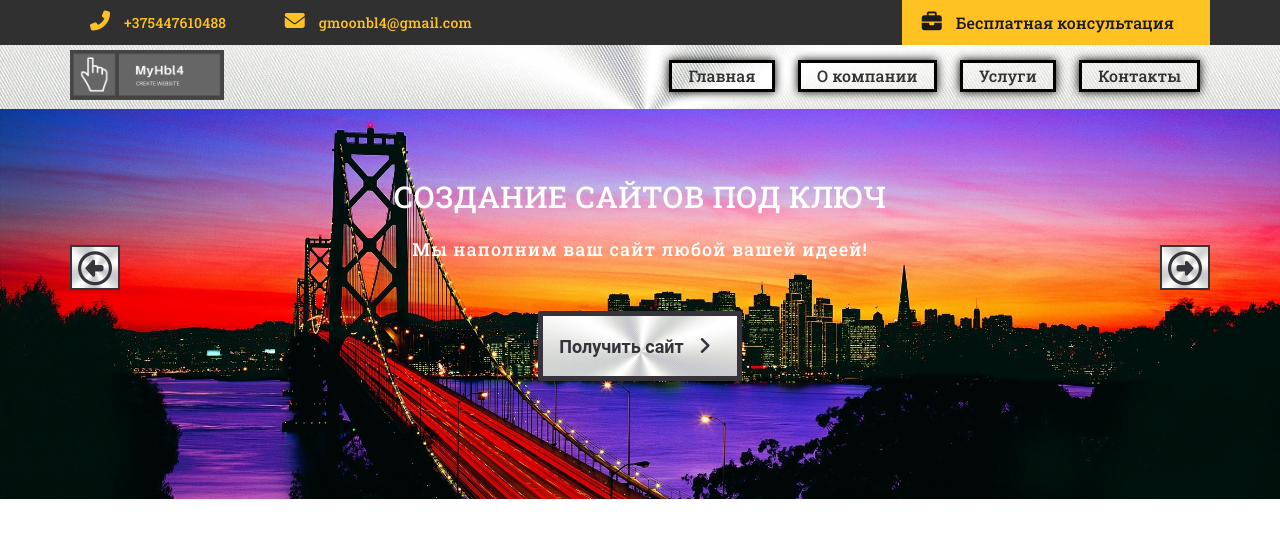
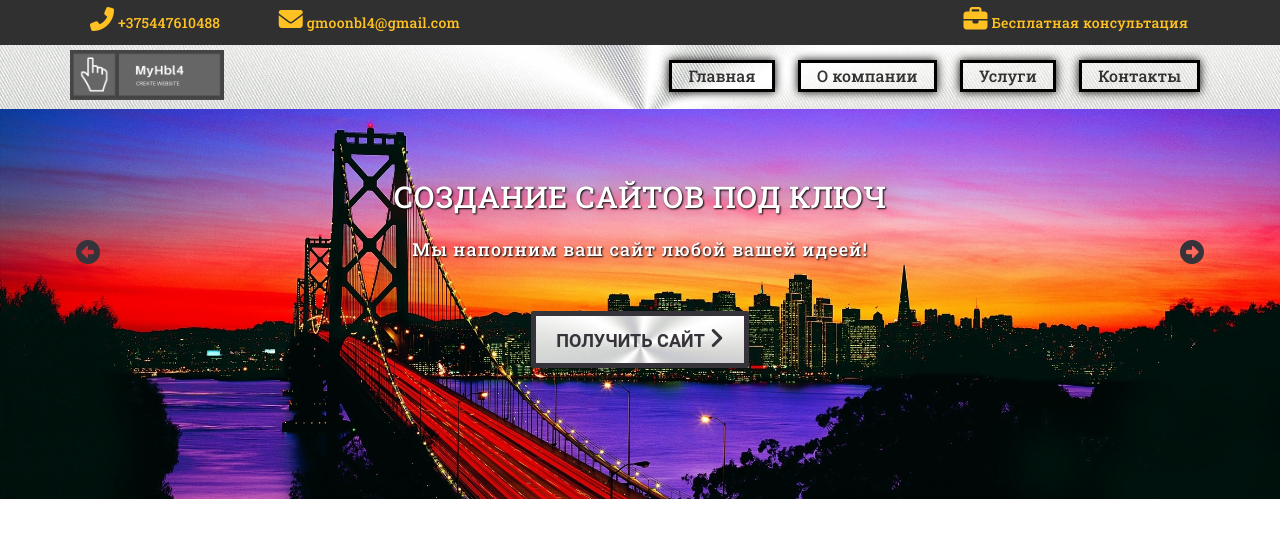
Before and after one commit to moonbl4/moonbl4.github.io, a plain HTML site: page index.html in a window 1280 px wide. Drawn offline with nearby package versions, Linux system fonts and the light colour scheme.

Commit message:
change header top

```diff
--- a/css/style.css
+++ b/css/style.css
@@ -24,7 +24,7 @@ body{
 
 }
 
-header{
+.header{
     font-family: 'Roboto Slab', serif;
 }
 .header_top{
@@ -33,23 +33,16 @@ header{
     color: #ffc222;
 }
 .header_top a:hover{
-    color: #7763cf;
+    text-shadow: 1px 1px 2px black, 0 0 1em #ffffff;
 }
-.header_btn{
-    float: right;
-    line-height: 36px;
-    color: #1b1b1b;
-    background-color: #ffc222;
-    padding: 5px 36px 4px 20px;
-    font-size: 16px;
-}
+
 .header_contacts:after{
     content: "";
     clear: both;
     display: block;
 }
 .header_phone,
-.header_mail{
+.header_mail,.header_btn{
     letter-spacing: 0.25px;
     line-height: 45px;
     color: #ffc222;
@@ -60,6 +53,9 @@ header{
 }
 .header_mail{
     padding-left: 25px;
+}
+.header_btn{
+    padding-left: 500px;
 }
 
 .header_content{
@@ -75,8 +71,7 @@ header{
     justify-content: space-between;
 }
 .fas{
-    padding-right: 10px;
-    font-size: 20px;
+    font-size: 24px;
 }
 .menu li{
     display: inline-block;
@@ -110,6 +105,7 @@ header{
     padding-top: 70px;
     max-width: 665px;
     margin: 0 auto;
+    cursor: grab;
 }
 .slaider_title{
     text-transform: uppercase;
@@ -119,6 +115,7 @@ header{
     font-weight: 500;
     letter-spacing: 0.5px;
     margin-bottom: 22px;
+    text-shadow: 1px 1px 2px black, 0 0 1em red;
 }
 .slaider_text{
     line-height: 24px;
@@ -126,6 +123,7 @@ header{
     color: #ffffff;
     margin-bottom: 50px;
     letter-spacing: 1px;
+    text-shadow: 1px 1px 2px black, 0 0 1em red;
 }
 
 .default-btn{
@@ -138,11 +136,11 @@ header{
     border: 5px solid transparent;
     border-color: #36343a;
     border-radius:2px;
-    padding: 10px 16px 10px 16px;
     background-image: url(../img/btns.jpg);
     background-repeat: no-repeat;
     background-size: cover;
     background-position: center;
+    padding: 10px 20px 7px 20px;
 
 }
 .default-btn:hover{
@@ -151,8 +149,6 @@ header{
 
 .fa-angle-right{
     right: 0;
-    padding: 10px 10px 10px 10px;
-
 }
 .slider{
     position: relative;
@@ -161,20 +157,20 @@ header{
     position: absolute;
     top: 50%;
     z-index: 3;
-    background-image: url(../img/btns.jpg);
+    background-color: transparent;
     background-repeat: no-repeat;
     background-size: cover;
     background-position: center;
     color: #36343a;
-    font-size: 34px;
     border: 2px solid;
-}
-.slick-btn:hover{
-    box-shadow: 0 0 10px #000000;
+    outline: none;
+    cursor: pointer;
 }
 .slick-next{
+    border: transparent;
     right: 0;
 }
 .slick-prev{
+    border: transparent;
     left: 0;
 }
--- a/index.html
+++ b/index.html
@@ -59,7 +59,7 @@
                         </div>
                         <a data-fancybox data-animation-duration="700" data-src="#animatedModal" href="javascript:;"
                             class="slaider_btn default-btn">
-                            Получить сайт    <i class="fas fa-angle-right"></i>
+                            ПОЛУЧИТЬ САЙТ    <i class="fas fa-angle-right"></i>
                         </a>
                     </div>
                 </div>
@@ -73,7 +73,7 @@
                         </div>
                         <a data-fancybox data-animation-duration="700" data-src="#animatedModal" href="javascript:;"
                             class="slaider_btn default-btn">
-                            Получить сайт    <i class="fas fa-angle-right"></i>
+                            ПОЛУЧИТЬ САЙТ    <i class="fas fa-angle-right"></i>
                         </a>
                     </div>
                 </div>
@@ -87,7 +87,7 @@
                         </div>
                         <a data-fancybox data-animation-duration="700" data-src="#animatedModal" href="javascript:;"
                             class="slaider_btn default-btn">
-                            Получить сайт    <i class="fas fa-angle-right"></i>
+                            ПОЛУЧИТЬ САЙТ      <i class="fas fa-angle-right"></i>
                         </a>
                     </div>
                 </div>
--- a/js/main.js
+++ b/js/main.js
@@ -1,8 +1,8 @@
 $(function(){
 
     $('.slaider_inner').slick({
-        nextArrow: '<button type="button" class="slick-btn slick-next"><i class="far fa-arrow-alt-circle-right"></i></button>',
-        prevArrow: '<button type="button" class="slick-btn slick-prev"><i class="far fa-arrow-alt-circle-left"></i></button>',
+        nextArrow: '<button type="button" class="slick-btn slick-next"><i class="fas fa-arrow-alt-circle-right"></i></button>',
+        prevArrow: '<button type="button" class="slick-btn slick-prev"><i class="fas fa-arrow-alt-circle-left"></i></button>',
     });
 
 
```
